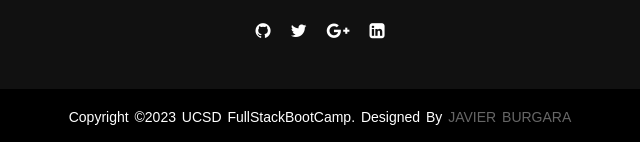
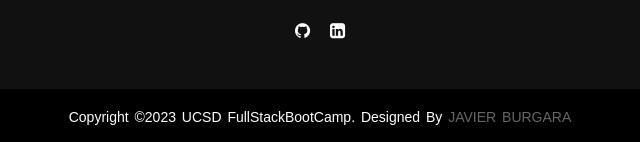
Before and after one commit to JavierBurgara/Portfolio, a plain HTML site: page index.html in a window 1280 px wide. Shown: the part 3238-3380 px from the top of the page, 320-960 px from the left. Drawn offline with Linux system fonts and the light colour scheme.

Commit message:
added new link to linkedin profile

```diff
--- a/index.html
+++ b/index.html
@@ -81,9 +81,7 @@
             </p>
             <ul class="socials">
                 <li><a href="https://github.com/JavierBurgara?tab=repositories"><i class="fa fa-github"></i></a></li>
-                <li><a href="#"><i class="fa fa-twitter"></i></a></li>
-                <li><a href="#"><i class="fa fa-google-plus"></i></a></li>
-                <li><a href="https://www.linkedin.com/feed/"><i class="fa fa-linkedin-square"></i></a></li>
+                <li><a href="https://www.linkedin.com/in/javier-burgara/"><i class="fa fa-linkedin-square"></i></a></li>
             </ul>
         </div>
         <div class="footer-bottom">
```
